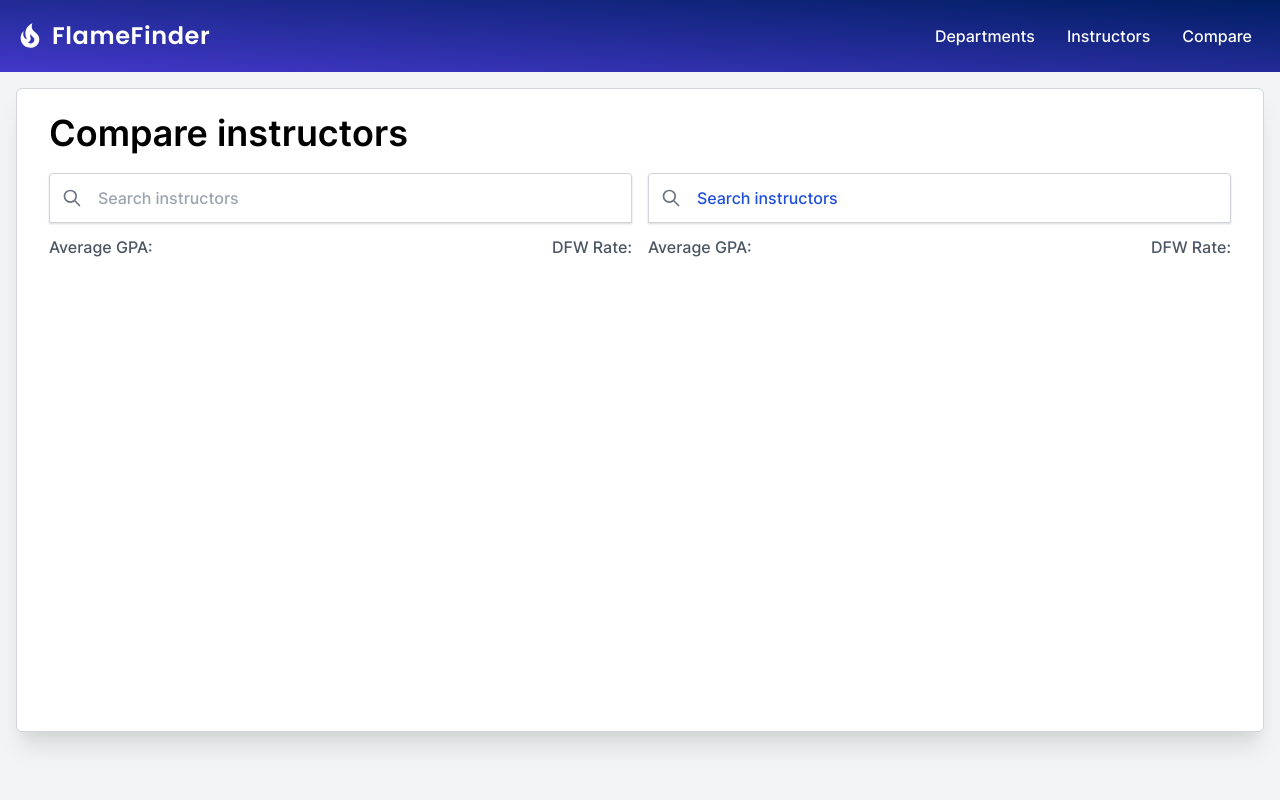
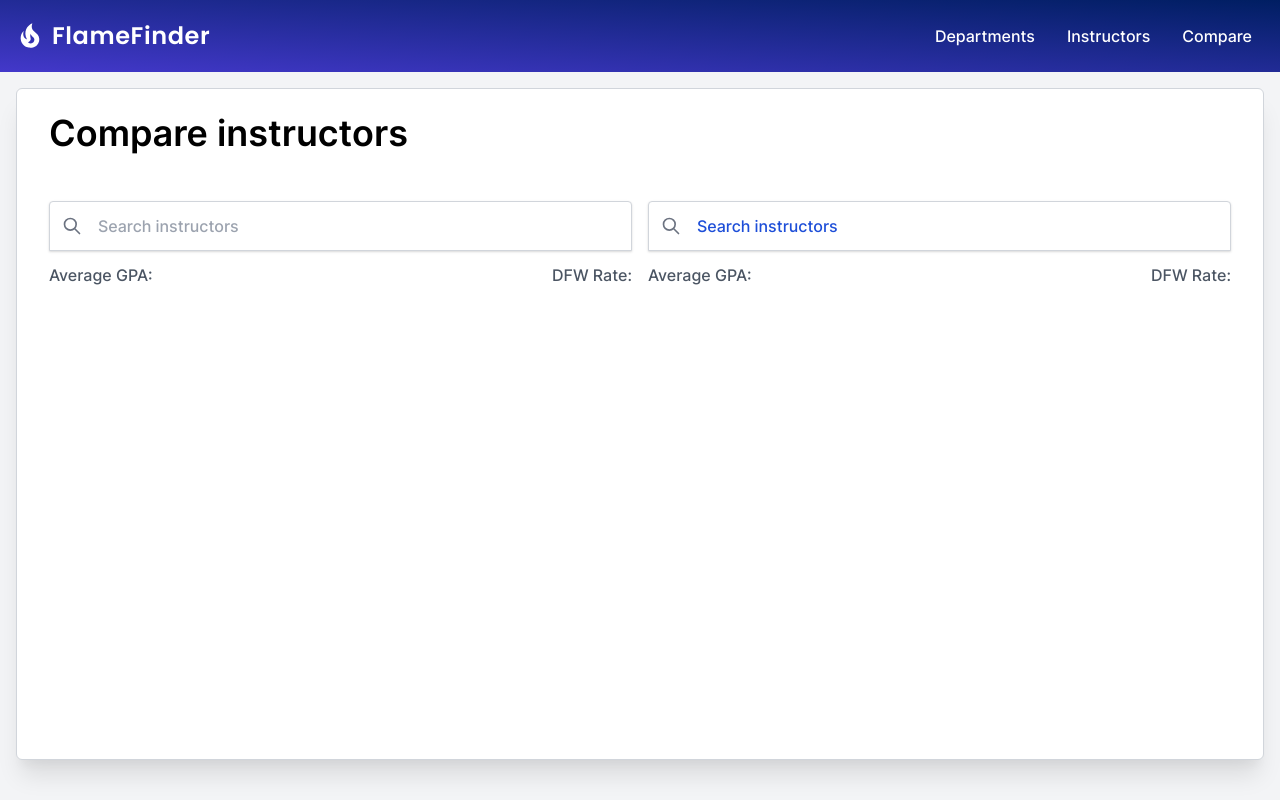
Before and after one commit to JRapt0r/flamefinder, a React (Create React App) app: page /compare in a window 1280 px wide. Built offline with nearby package versions, Linux system fonts and the light colour scheme.

Commit message:
Fix layout shift on 'comparison' page

```diff
--- a/src/Components/InstructorSelect.jsx
+++ b/src/Components/InstructorSelect.jsx
@@ -57,7 +57,7 @@ function InstructorSelect({ onSelect }) {
       <div className="flex flex-col">
 
         <div className="mb-2 text-xl font-semibold">
-          <Link to={`instructor/${instructor}`}>{instructor}</Link>
+          <Link to={`instructor/${instructor}`}>{instructor || <span className="text-white select-none">.</span>}</Link>
         </div>
 
         <Omnibox category="instructors" filter={search_instructors} padding={0}>
```
Also changed, not shown: 1 other file (tests, documents, lock files or other folders).
